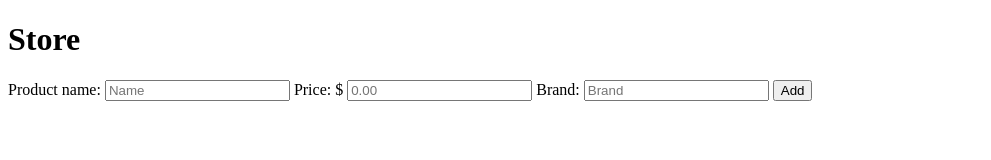
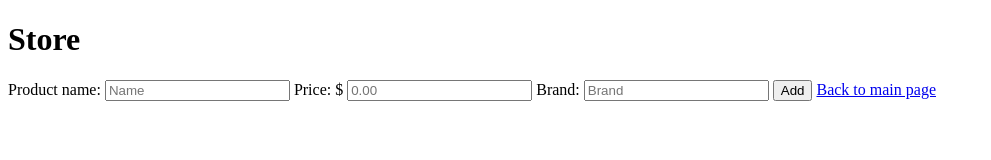
Before and after one commit to IanAragonSaenz/lab06, a website: page add.html in a window 1280 px wide. Shown: the whole page, without its empty margins (0-991 px from the left). Drawn offline with Linux system fonts and the light colour scheme.

Commit message:
Update add.html

```diff
--- a/add.html
+++ b/add.html
@@ -16,6 +16,7 @@
 		<label for="productPrice">Brand: </label>
         <input type="text" placeholder="Brand" id="productBrand">
         <input type="submit" value="Add" id="add">
+        <a href="./shopping-cart.html">Back to main page</a>
     </form>
 
 
```
